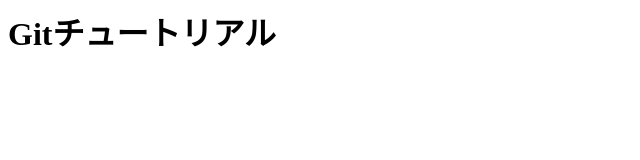
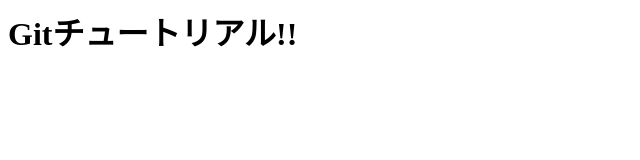
Before and after one commit to KawaKuuma/git_tutorial, a plain HTML site: page index.html in a window 1280 px wide. Shown: the full height of the page, 0-640 px from the left. Drawn offline with Linux system fonts and the light colour scheme.

Commit message:
コミットメッセージ

```diff
--- a/index.html
+++ b/index.html
@@ -1 +1 @@
-<h1>Gitチュートリアル</h1>
+<h1>Gitチュートリアル!!</h1>
```
